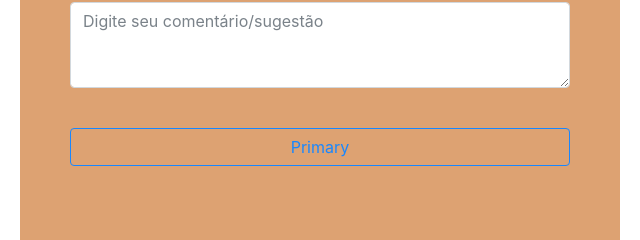
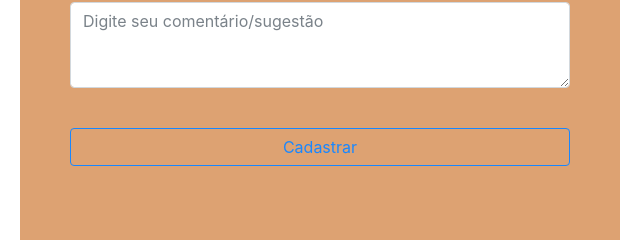
Before and after one commit to PauloGuilherm/Formul-rio-DEVS, a plain HTML site: page Index.html in a window 1280 px wide. Shown: the part 1018-1258 px from the top of the page, 320-960 px from the left. Drawn offline with nearby package versions, Linux system fonts and the light colour scheme.

Commit message:
Projeto finalizado

```diff
--- a/Index.html
+++ b/Index.html
@@ -145,7 +145,7 @@
               <label></label>
 
               <div>
-                  <button type="button" class="btn btn-outline-primary btn-block">Primary</button>
+                  <button type="button" class="btn btn-outline-primary btn-block">Cadastrar</button>
               </div>
     </div>
         <script src="biblioteca/Script.js"></script>
```
